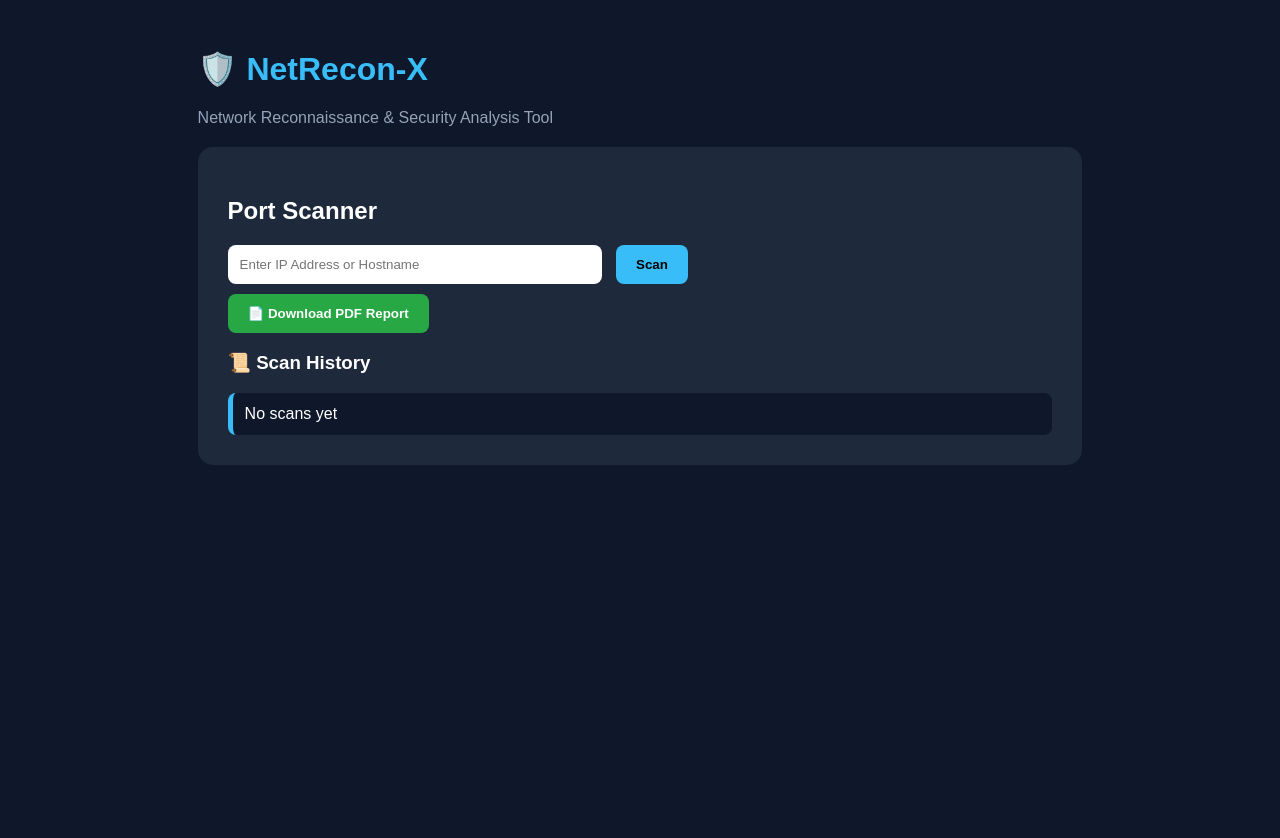
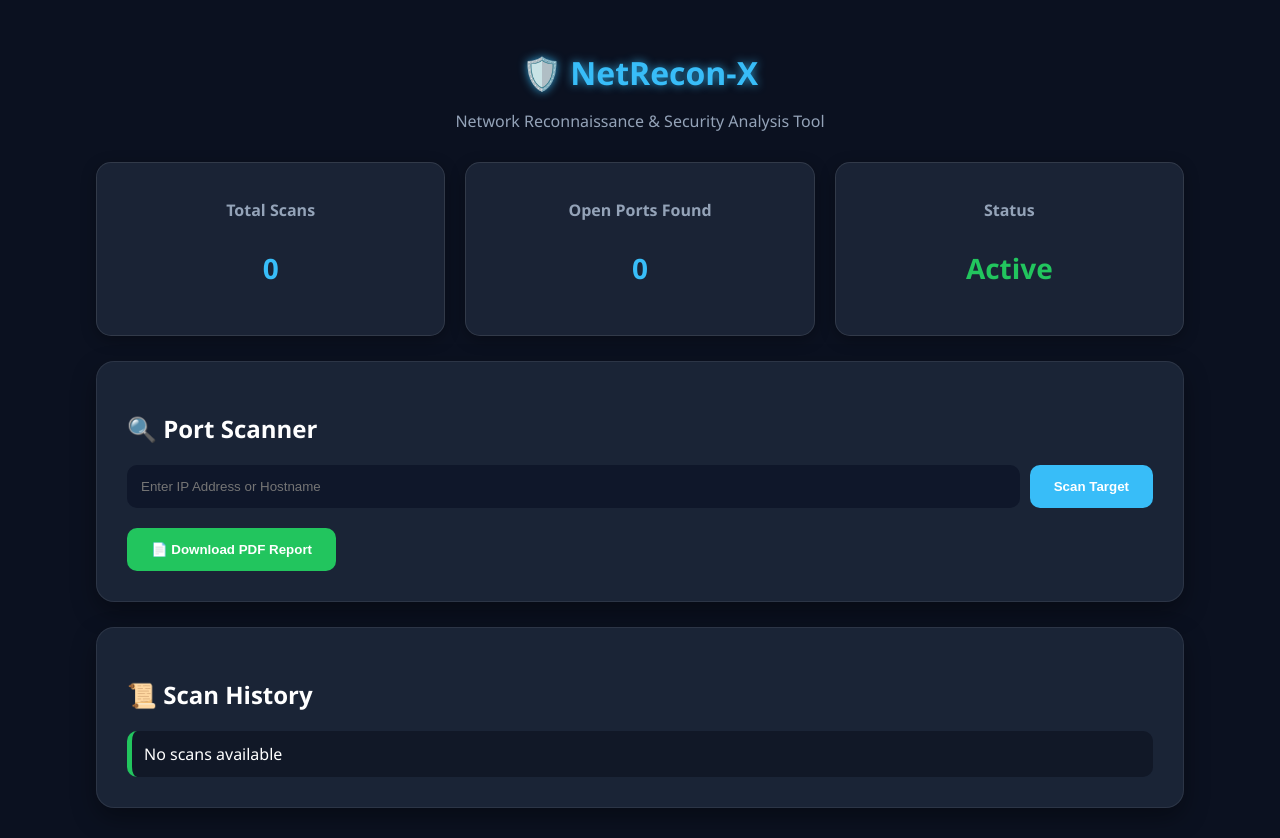
Before and after one commit to bhavyareddyrpt2406-lang/NetRecon-X, a Flask app: page / in a window 1280 px wide. Before the commit the page ends 465 px from the top, so only its background shows below. Run offline with Flask 3, Linux system fonts and the light colour scheme.

Commit message:
Enhanced NetRecon-X dashboard and risk classification

```diff
--- a/app.py
+++ b/app.py
@@ -1,8 +1,6 @@
 from flask import Flask, render_template, request, send_file
 from reportlab.pdfgen import canvas
-from flask import Flask, render_template, request
 import socket
-
 
 app = Flask(__name__)
 
@@ -47,10 +45,12 @@ def grab_banner(ip, port):
 
 
 def scan_target(target):
+
     results = []
     risk_score = 0
 
     try:
+
         target_ip = socket.gethostbyname(target)
 
         for port, service in PORTS.items():
@@ -64,8 +64,11 @@ def scan_target(target):
 
                 banner = grab_banner(target_ip, port)
 
-                results.append(f"{port} - {service}")
-                results.append(f"Banner: {banner}")
+                results.append({
+                    "port": port,
+                    "service": service,
+                    "banner": banner
+                })
 
                 if port in RISKY_PORTS:
                     risk_score += 1
@@ -73,19 +76,57 @@ def scan_target(target):
             s.close()
 
         if len(results) == 0:
-            results.append("-- No open ports found")
+            results.append({
+                "port": "None",
+                "service": "No open ports found",
+                "banner": "-"
+            })
 
         if risk_score == 0:
-            results.append("Risk Level: LOW")
+            risk_level = "LOW"
         elif risk_score == 1:
-            results.append("Risk Level: MEDIUM")
+            risk_level = "MEDIUM"
         else:
-            results.append("Risk Level: HIGH")
+            risk_level = "HIGH"
+
+        return results, risk_level
 
     except Exception as e:
-        results.append(f"Error: {str(e)}")
 
-    return results
+        results.append({
+            "port": "Error",
+            "service": str(e),
+            "banner": "-"
+        })
+
+        return results, "LOW"
+
+
+def generate_pdf(results):
+
+    pdf = canvas.Canvas("scan_report.pdf")
+
+    y = 800
+
+    pdf.drawString(100, y, "NetRecon-X Scan Report")
+    y -= 40
+
+    for result in results:
+
+        line = f"Port {result['port']} - {result['service']}"
+
+        pdf.drawString(100, y, line)
+        y -= 20
+
+        pdf.drawString(
+            120,
+            y,
+            f"Banner: {result['banner']}"
+        )
+
+        y -= 30
+
+    pdf.save()
 
 
 @app.route("/", methods=["GET", "POST"])
@@ -93,12 +134,14 @@ def home():
 
     results = []
     history = []
+    risk_level = None
 
     if request.method == "POST":
 
         target = request.form["target"]
 
-        results = scan_target(target)
+        results, risk_level = scan_target(target)
+
         generate_pdf(results)
 
         with open("scan_history.txt", "a") as file:
@@ -114,28 +157,19 @@ def home():
     return render_template(
         "dashboard.html",
         results=results,
-        history=history
+        history=history,
+        risk_level=risk_level
     )
-def generate_pdf(results):
-    pdf = canvas.Canvas("scan_report.pdf")
 
-    y = 800
-    pdf.drawString(100, y, "NetRecon-X Scan Report")
-
-    y -= 40
-
-    for result in results:
-        pdf.drawString(100, y, result)
-        y -= 20
-
-    pdf.save()
 
 @app.route("/download")
 def download():
+
     return send_file(
         "scan_report.pdf",
         as_attachment=True
     )
 
+
 if __name__ == "__main__":
     app.run(debug=True)
--- a/static/style.css
+++ b/static/style.css
@@ -1,74 +1,228 @@
 body{
-    background:#0f172a;
+    margin:0;
+    padding:0;
+    background:#0b1120;
     color:white;
-    font-family:Arial, sans-serif;
+    font-family:'Segoe UI',sans-serif;
 }
 
 .container{
-    width:70%;
+    width:85%;
     margin:auto;
-    margin-top:50px;
+    padding:30px;
 }
+
+/* Header */
 
 h1{
     color:#38bdf8;
+    text-align:center;
+    margin-bottom:10px;
+}
+.logo{
+    color:#38bdf8;
+    text-shadow:0 0 10px rgba(56,189,248,0.8);
 }
 
 .subtitle{
+    text-align:center;
     color:#94a3b8;
+    margin-bottom:30px;
 }
 
+/* Stats Section */
+
+.stats{
+    display:flex;
+    gap:20px;
+    margin-bottom:25px;
+    flex-wrap:wrap;
+}
+
+.stat-card{
+    flex:1;
+    min-width:180px;
+    background:rgba(30,41,59,0.8);
+    backdrop-filter:blur(10px);
+    padding:20px;
+    border-radius:15px;
+    text-align:center;
+    border:1px solid rgba(255,255,255,0.1);
+    box-shadow:0 4px 15px rgba(0,0,0,0.3);
+    transition:0.3s;
+}
+
+.stat-card:hover{
+    transform:translateY(-5px);
+}
+
+.stat-card h3{
+    color:#94a3b8;
+    font-size:16px;
+}
+
+.stat-card p{
+    font-size:28px;
+    font-weight:bold;
+    color:#38bdf8;
+}
+
+.safe{
+    color:#22c55e !important;
+}
+
+/* Main Cards */
+
 .card{
-    background:#1e293b;
+    background:rgba(30,41,59,0.85);
+    backdrop-filter:blur(10px);
     padding:30px;
-    border-radius:15px;
+    border-radius:18px;
     margin-top:20px;
+    box-shadow:0 10px 25px rgba(0,0,0,0.35);
+    border:1px solid rgba(255,255,255,0.08);
+}
+
+/* Input Area */
+
+form{
+    display:flex;
+    flex-wrap:wrap;
+    gap:10px;
 }
 
 input{
-    width:350px;
-    padding:12px;
+    flex:1;
+    min-width:250px;
+    padding:14px;
     border:none;
-    border-radius:8px;
-    margin-right:10px;
+    border-radius:10px;
+    background:#0f172a;
+    color:white;
+    outline:none;
 }
 
+input:focus{
+    border:1px solid #38bdf8;
+}
+
+/* Buttons */
+
 button{
-    padding:12px 20px;
+    padding:14px 24px;
     background:#38bdf8;
+    color:white;
     border:none;
-    border-radius:8px;
+    border-radius:10px;
     cursor:pointer;
     font-weight:bold;
+    transition:0.3s;
 }
 
 button:hover{
     background:#0ea5e9;
+    transform:translateY(-2px);
 }
+
+/* Results */
 
 .results{
     margin-top:25px;
 }
 
 .result-card{
-    background:#0f172a;
+    background:#111827;
+    padding:15px;
+    margin-top:12px;
+    border-left:5px solid #38bdf8;
+    border-radius:10px;
+    transition:0.3s;
+}
+
+.result-card:hover{
+    transform:translateX(5px);
+}
+
+/* History */
+
+.history-card{
+    margin-top:25px;
+}
+
+.history-item{
+    background:#111827;
     padding:12px;
     margin-top:10px;
-    border-left:5px solid #38bdf8;
-    border-radius:8px;
-}
-.download-btn {
-    background: #28a745;
-    color: white;
-    padding: 12px 20px;
-    border: none;
-    border-radius: 8px;
-    text-decoration: none;
-    font-weight: bold;
-    cursor: pointer;
-    margin-top: 10px;
+    border-left:5px solid #22c55e;
+    border-radius:10px;
 }
 
-.download-btn:hover {
-    transform: scale(1.05);
+/* Download Button */
+
+.download-btn{
+    background:#22c55e;
+    margin-top:20px;
 }
+
+.download-btn:hover{
+    background:#16a34a;
+    transform:scale(1.05);
+}
+
+/* Scrollbar */
+
+::-webkit-scrollbar{
+    width:8px;
+}
+
+::-webkit-scrollbar-thumb{
+    background:#38bdf8;
+    border-radius:10px;
+}
+
+/* Responsive */
+
+@media(max-width:768px){
+
+    .container{
+        width:95%;
+    }
+
+    .stats{
+        flex-direction:column;
+    }
+
+    form{
+        flex-direction:column;
+    }
+
+    button{
+        width:100%;
+    }
+}
+.risk{
+    display:inline-block;
+    padding:12px 20px;
+    margin-top:15px;
+    border-radius:10px;
+    font-weight:bold;
+    font-size:18px;
+}
+
+.low{
+    background:rgba(34,197,94,0.15);
+    color:#22c55e;
+    border-left:5px solid #22c55e;
+}
+
+.medium{
+    background:rgba(245,158,11,0.15);
+    color:#f59e0b;
+    border-left:5px solid #f59e0b;
+}
+
+.high{
+    background:rgba(239,68,68,0.15);
+    color:#ef4444;
+    border-left:5px solid #ef4444;
+}
--- a/templates/dashboard.html
+++ b/templates/dashboard.html
@@ -12,15 +12,38 @@
 
 <div class="container">
 
-    <h1>🛡️ NetRecon-X</h1>
+    <header>
+        <h1 class="logo">🛡️ NetRecon-X</h1>
 
         <p class="subtitle">
             Network Reconnaissance & Security Analysis Tool
         </p>
+    </header>
 
+    <!-- Stats Section -->
+    <div class="stats">
+
+        <div class="stat-card">
+            <h3>Total Scans</h3>
+            <p>{{ history|length }}</p>
+        </div>
+
+        <div class="stat-card">
+            <h3>Open Ports Found</h3>
+            <p>{{ results|length if results else 0 }}</p>
+        </div>
+
+        <div class="stat-card">
+            <h3>Status</h3>
+            <p class="safe">Active</p>
+        </div>
+
+    </div>
+
+    <!-- Scanner Card -->
     <div class="card">
 
-        <h2>Port Scanner</h2>
+        <h2>🔍 Port Scanner</h2>
 
         <form method="POST">
 
@@ -31,7 +54,7 @@
                 required>
 
             <button type="submit">
-                Scan
+                Scan Target
             </button>
 
         </form>
@@ -40,46 +63,68 @@
 
         <div class="results">
 
-            <h3>🔍 Scan Results</h3>
+            <h3>📡 Scan Results</h3>
 
-            {% for result in results %}
+            {% for item in results %}
 
             <div class="result-card">
 
-                {{ result }}
+                <h3>
+                    🔓 Port {{ item.port }} - {{ item.service }}
+                </h3>
+
+                <p>
+                    <strong>Banner:</strong>
+                    {{ item.banner }}
+                </p>
 
             </div>
 
             {% endfor %}
 
+            {% if risk_level %}
+
+            <div class="risk {{ risk_level.lower() }}">
+                Risk Level: {{ risk_level }}
             </div>
 
             {% endif %}
 
+        </div>
+
+        {% endif %}
+
+        <div class="action-buttons">
+
             <a href="/download">
-            <button class="download-btn">📄 Download PDF Report</button>
+                <button class="download-btn">
+                    📄 Download PDF Report
+                </button>
             </a>
 
-        <div class="history">
+        </div>
 
-            <h3>📜 Scan History</h3>
+    </div>
+
+    <!-- History -->
+    <div class="card history-card">
+
+        <h2>📜 Scan History</h2>
 
         {% if history %}
 
             {% for item in history %}
 
-                <div class="result-card">
-
+            <div class="history-item">
                 {{ item.strip() }}
-
             </div>
 
             {% endfor %}
 
         {% else %}
 
-                <div class="result-card">
-                    No scans yet
+            <div class="history-item">
+                No scans available
             </div>
 
         {% endif %}
@@ -88,7 +133,5 @@
 
 </div>
 
-</div>
-
 </body>
 </html>
```
Lines whose indentation alone changed are shown as unchanged.
